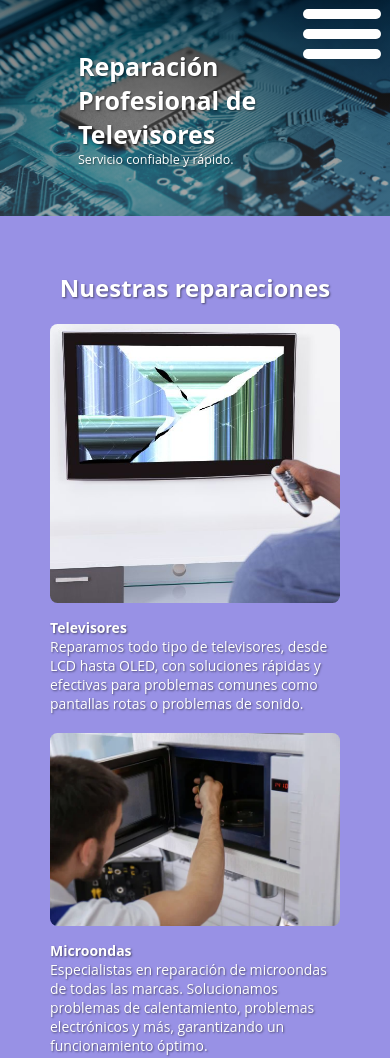
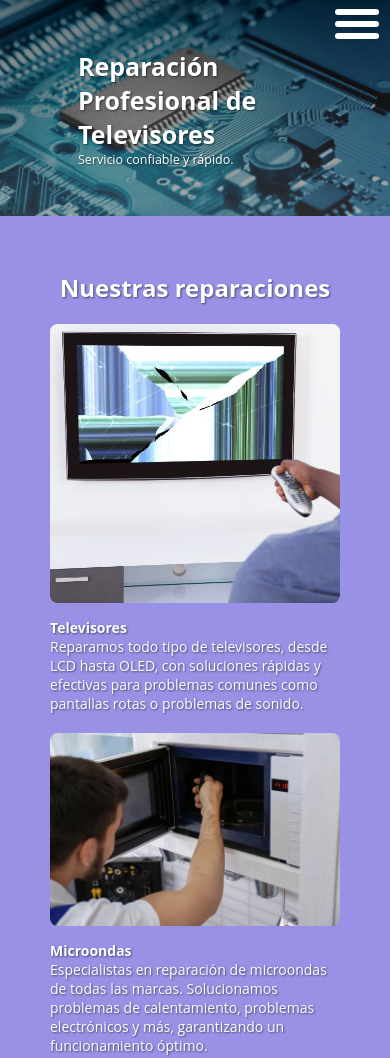
Before and after one commit to GonzaloStickar/PracticaProfesional, a website: page components/index.htm in a window 390 px wide. Shown: the top 1058 px of the page. Drawn offline with nearby package versions, Linux system fonts and the light colour scheme.

Commit message:
fix estilos

```diff
--- a/public/styles/index.css
+++ b/public/styles/index.css
@@ -328,8 +328,8 @@ body {
         flex-direction: column;
         justify-content: center;
         align-items: center;
-        width: 80px;
-        height: 50px;
+        width: 50px;
+        height: 30px;
         background: transparent;
         border: none;
         cursor: pointer;
@@ -349,8 +349,8 @@ body {
         width: 100%;
         background-color: white;
         border-radius: 10px;
-        padding: 5px;
-        margin: 5px;
+        padding: 3px;
+        margin: 3px;
     }
 
     .hamburger .bar {
@@ -358,7 +358,7 @@ body {
     }
 
     .hamburger.open .bar:first-child {
-        transform: translateY(20px) rotate(45deg);
+        transform: translateY(10px) rotate(45deg);
     }
 
     .hamburger.open .bar:nth-child(2) {
@@ -366,7 +366,7 @@ body {
     }
 
     .hamburger.open .bar:last-child {
-        transform: translateY(-20px) rotate(-45deg);
+        transform: translateY(-15px) rotate(-45deg);
     }
 
     .texto_centrado h2 {
```
